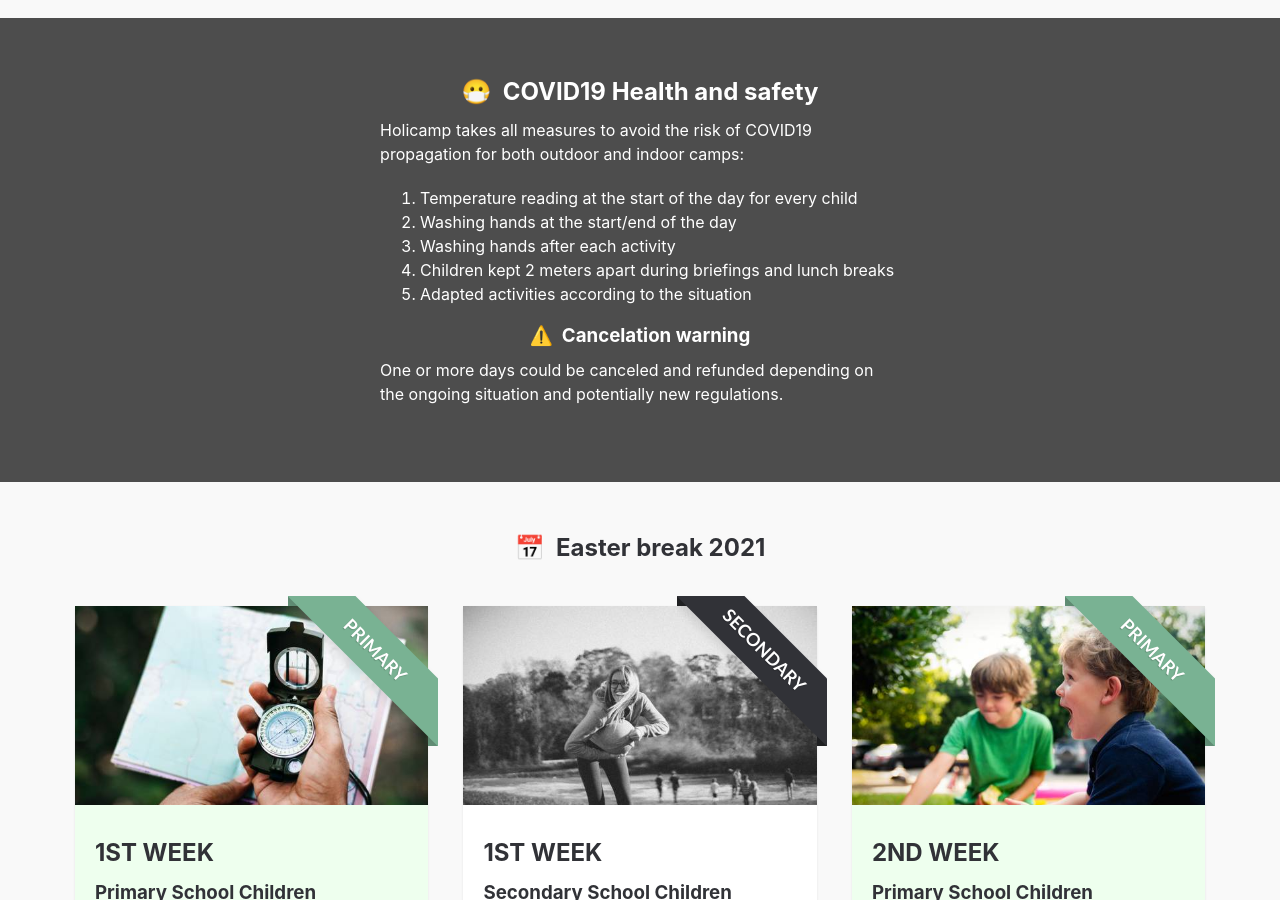
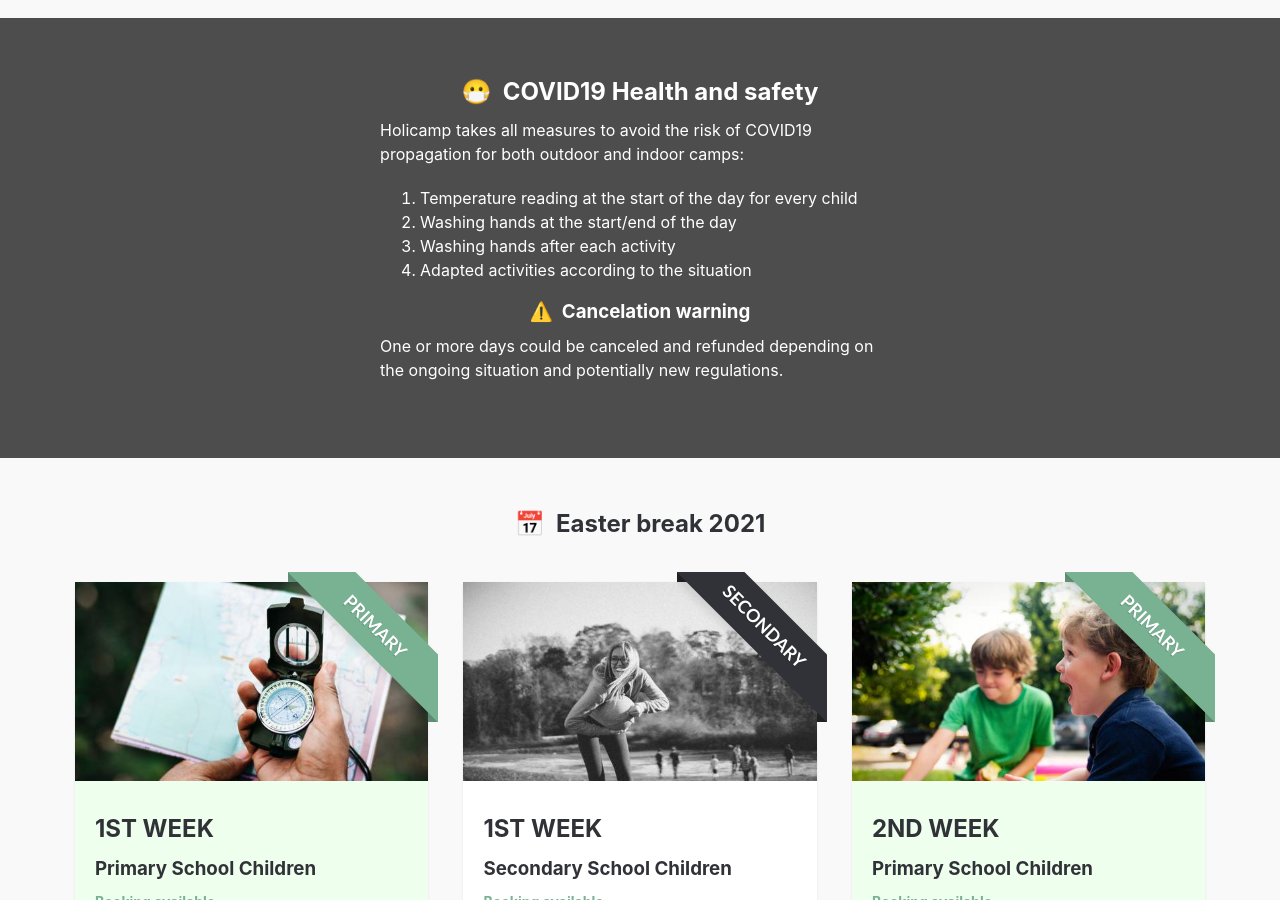
Before and after one commit to holicamp/holicamp.github.io, a Jekyll site: the page built from index.md, in a window 1280 px wide and 900 px high, scrolled down 1475 px. Built offline with Jekyll 4.4.1, drawn with Linux system fonts in a browser that asks for light colours; nearby versions of some CDN libraries; comment, search, counter and statistics services are not loaded.

Commit message:
Update covid.html

```diff
--- a/_includes/home/covid.html
+++ b/_includes/home/covid.html
@@ -10,7 +10,6 @@
                     <li>Temperature reading at the start of the day for every child</li>
                     <li>Washing hands at the start/end of the day</li>
                     <li>Washing hands after each activity</li>
-                    <li>Children kept 2 meters apart during briefings and lunch breaks</li>
                     <li>Adapted activities according to the situation</li>
                 </ol>
                 <h3 class="center">⚠️&nbsp;&nbsp;Cancelation warning</h3>
```
